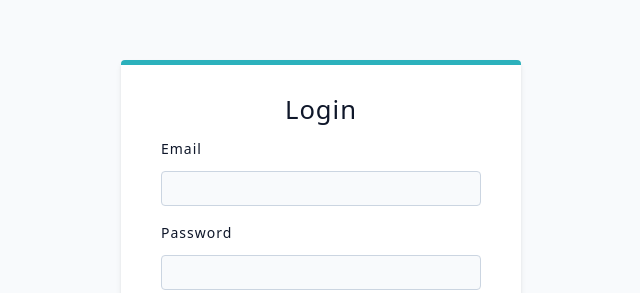
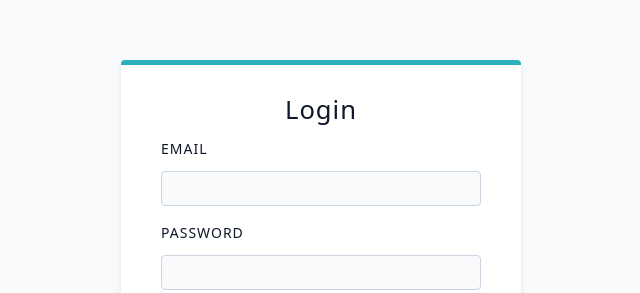
Before and after one commit to ritikxsharma/jobsMania, a React (Vite) app in the folder client/: page /login in a window 1280 px wide. Shown: the part 142-435 px from the top of the page, without its empty margins (319-959 px from the left). Built offline with nearby package versions, Linux system fonts and the light colour scheme.

Commit message:
implemented the connection between client and server for login and register using axios in traditional way.

```diff
--- a/client/src/assets/wrappers/RegisterAndLoginPage.js
+++ b/client/src/assets/wrappers/RegisterAndLoginPage.js
@@ -25,6 +25,12 @@ const Wrapper = styled.section`
     letter-spacing: var(--letter-spacing);
     margin-left: 0.1rem;
   }
+  .disabled-input{
+    background-color: #f0f0f0;
+    color: #999;
+    cursor: not-allowed;
+    opacity: 0.7;
+  }
 `;
 
 export default Wrapper;
--- a/client/src/components/EmailVerificationForm.jsx
+++ b/client/src/components/EmailVerificationForm.jsx
@@ -2,10 +2,9 @@ import React from "react";
 import axios from "axios";
 import { toast } from "react-toastify";
 import FormRow from "./FormRow";
+import { Link } from "react-router-dom";
 
 const EmailVerificationForm = ({ formData, handleInputChange }) => {
-  console.log(formData);
-
     const handleEmailSubmit = async (e) => {
     e.preventDefault();
 
@@ -24,8 +23,7 @@ const EmailVerificationForm = ({ formData, handleInputChange }) => {
         );
       }
     } catch (error) {
-      console.log(error);
-      toast.error("Unable to send verification link. Please try again later");
+      toast.error(error?.response?.data?.message);
     }finally{
         window.history.replaceState(null, "", window.location.pathname);
     }
@@ -44,6 +42,12 @@ const EmailVerificationForm = ({ formData, handleInputChange }) => {
       <button type="submit" className="btn btn-block">
         Verify
       </button>
+      <p>
+        Already a member?{" "}
+        <Link to="/login" className="member-btn">
+          login
+        </Link>
+      </p>
     </form>
   );
 };
--- a/client/src/components/FormRow.jsx
+++ b/client/src/components/FormRow.jsx
@@ -1,6 +1,6 @@
 import React from "react";
 
-const FormRow = ({ type, name, labelText, value, onChange}) => {
+const FormRow = ({ type, name, labelText, value, onChange, disabled}) => {
 
   return (
     <div className="form-row">
@@ -11,10 +11,11 @@ const FormRow = ({ type, name, labelText, value, onChange}) => {
         type={type}
         name={name}
         id={name}
-        className="form-input"
+        className={`form-input ${disabled ? 'disabled-input' : ''}`}
         value={value || ""}
         onChange={onChange}
         required
+        disabled={disabled}
       />
     </div>
   );
--- a/client/src/components/RegisterationForm.jsx
+++ b/client/src/components/RegisterationForm.jsx
@@ -1,8 +1,31 @@
 import React from "react";
 import FormRow from "./FormRow";
-import { Link } from "react-router-dom";
+import { useNavigate } from "react-router-dom";
+import axios from "axios";
+import { toast } from "react-toastify";
 
-const RegisterationForm = ({ formData, handleInputChange, handleSubmit}) => {
+const RegisterationForm = ({ formData, handleInputChange }) => {
+
+  const navigate = useNavigate()
+
+  const handleSubmit = async(e) => {
+    try {
+      e.preventDefault()
+
+      const res = await axios.post('/api/auth/register', formData)
+      if(res.status === 201){
+        toast.success('Registeration successfull!')
+        navigate('/login')
+      }else{
+        console.log(res);
+      }
+    } catch (error) {
+      console.log(error.response.data);
+
+      toast.error(error.response.data.message)
+    }
+  };
+
   return (
     <form method="post" className="form" onSubmit={handleSubmit}>
       <h4>Register</h4>
@@ -11,10 +34,11 @@ const RegisterationForm = ({ formData, handleInputChange, handleSubmit}) => {
           <FormRow
             key={index}
             name={key}
-            type={key === "email" ? "email" : "text"}
+            type={key === "email" ? "email" : key === 'password' ? 'password' : "text"}
             value={formData[key]}
             labelText={key.replace(/(A-Z)/g, " $1").toUpperCase()}
             onChange={handleInputChange}
+            disabled={key === "email"}
           />
         );
       })}
@@ -22,13 +46,6 @@ const RegisterationForm = ({ formData, handleInputChange, handleSubmit}) => {
       <button type="submit" className="btn btn-block">
         Submit
       </button>
-
-      <p>
-        Already a member?{" "}
-        <Link to="/login" className="member-btn">
-          login
-        </Link>
-      </p>
     </form>
   );
 };
--- a/client/src/pages/Login.jsx
+++ b/client/src/pages/Login.jsx
@@ -1,36 +1,53 @@
-import React from "react";
-import { Link } from "react-router-dom";
+import React, { useState } from "react";
+import { Link, useNavigate } from "react-router-dom";
 import Wrapper from "../assets/wrappers/RegisterAndLoginPage";
 import { FormRow } from "../components";
+import { toast } from "react-toastify";
+import axios from "axios";
 
 const Login = () => {
-  const fields = [
-    {
-      name: "email",
-      type: "email",
-      defaultValue: "john@mail.com",
-      labelText: "email",
-    },
-    {
-      name: "password",
-      type: "password",
-      defaultValue: "johndoe",
-      labelText: "password",
-    },
-  ];
+  const [formData, setFormData] = useState({
+    email: "",
+    password: ""
+  })
+
+  const handleInputChange = (e) => {
+    const { name, value } = e.target
+
+    setFormData((prevData) => ({
+      ...prevData,
+      [name]: value
+    }))
+  }
+
+  const navigate = useNavigate()
+
+  const handleSubmit = async(e) => {
+    try {
+      e.preventDefault()
+      const res = await axios.post('/api/auth/login', formData)
+      if(res.status === 200){
+        toast.success('Login successfull!')
+        navigate('/dashboard')
+      }
+    } catch (error) {
+      toast.error(error?.response?.data?.message || 'Internal Server Error')
+    }
+  }
 
   return (
     <Wrapper>
-      <form className="form">
+      <form className="form" onSubmit={handleSubmit}>
         <h4>Login</h4>
-        {fields.map((field, index) => {
+        {Object.keys(formData).map((key, index) => {
           return (
             <FormRow
-              key={index}
-              type={field.type}
-              name={field.name}
-              defaultValue={field.defaultValue}
-              labelText={field.labelText}
+              key={key}
+              type={key === 'password' ? 'password' : 'text'}
+              name={key}
+              value={formData[key]}
+              labelText={key.replace(/(A-Z)/g, " $1").toUpperCase()}
+              onChange={handleInputChange}
             />
           );
         })}
--- a/client/src/pages/Register.jsx
+++ b/client/src/pages/Register.jsx
@@ -14,11 +14,11 @@ const Register = () => {
 
   const [isVerified, setIsVerified] = useState(false);
   const [formData, setFormData] = useState({
-    firstName: "test1",
-    lastName: "data",
-    email: "test@gmail.com",
-    location: "city",
-    password: "12345678",
+    firstName: "",
+    lastName: "",
+    email: "",
+    location: "",
+    password: "",
   });
   const [loading, setLoading] = useState(false);
 
@@ -28,21 +28,26 @@ const Register = () => {
 
       try {
         setLoading(true);
-        await new Promise((resolve, reject) => {
-          setTimeout(() => {
-            resolve(true);
-          }, 5000);
-        });
+        // await new Promise((resolve, reject) => {
+        //   setTimeout(() => {
+        //     resolve(true);
+        //   }, 5000);
+        // });
         const res = await axios.post(`/api/auth/validate-email`, { token });
+        console.log(res);
 
         if (res.status === 200) {
           toast.success("Email verified! Complete your registeration");
           setIsVerified(true);
+          setFormData((prevData) => ({
+            ...prevData,
+            email: res.data.email,
+          }));
         } else {
           toast.error("Verification failed. Try again");
         }
       } catch (error) {
-        toast.error("Verification failed. Try again later");
+        toast.error(`Catch: ${error?.response?.data?.message}`);
       } finally {
         setLoading(false);
         window.history.replaceState(null, "", window.location.pathname);
@@ -54,16 +59,10 @@ const Register = () => {
 
   const handleInputChange = (e) => {
     const { name, value } = e.target;
-    console.log(`${name} chnaged to : ${value}`);
-
     setFormData((prevData) => ({
       ...prevData,
       [name]: value,
     }));
-  };
-
-  const handleSubmit = (e) => {
-    e.preventDefault();
   };
 
   return (
@@ -81,7 +80,6 @@ const Register = () => {
             <RegisterationForm
               formData={formData}
               handleInputChange={handleInputChange}
-              handleSubmit={handleSubmit}
             />
           )}
         </>
```
Also changed, not shown: client/src/App.jsx (+0 -12 lines).
